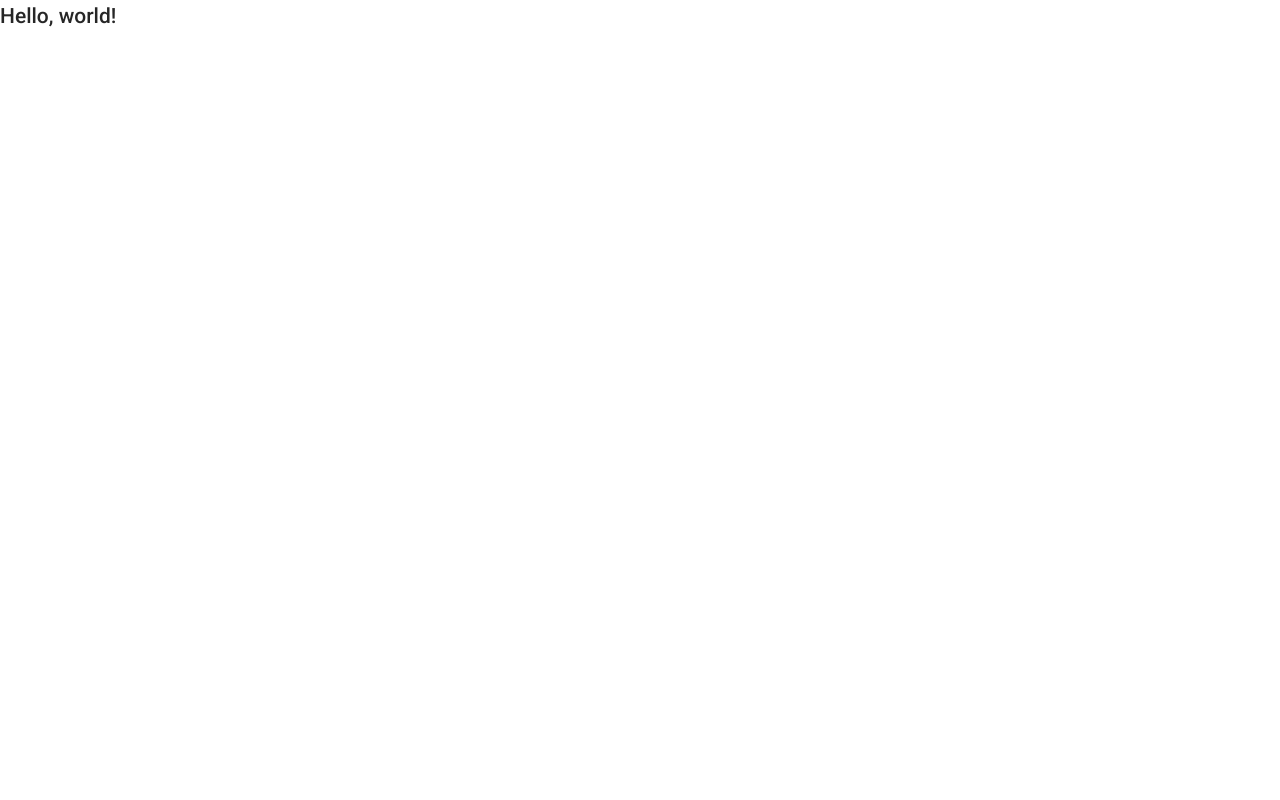
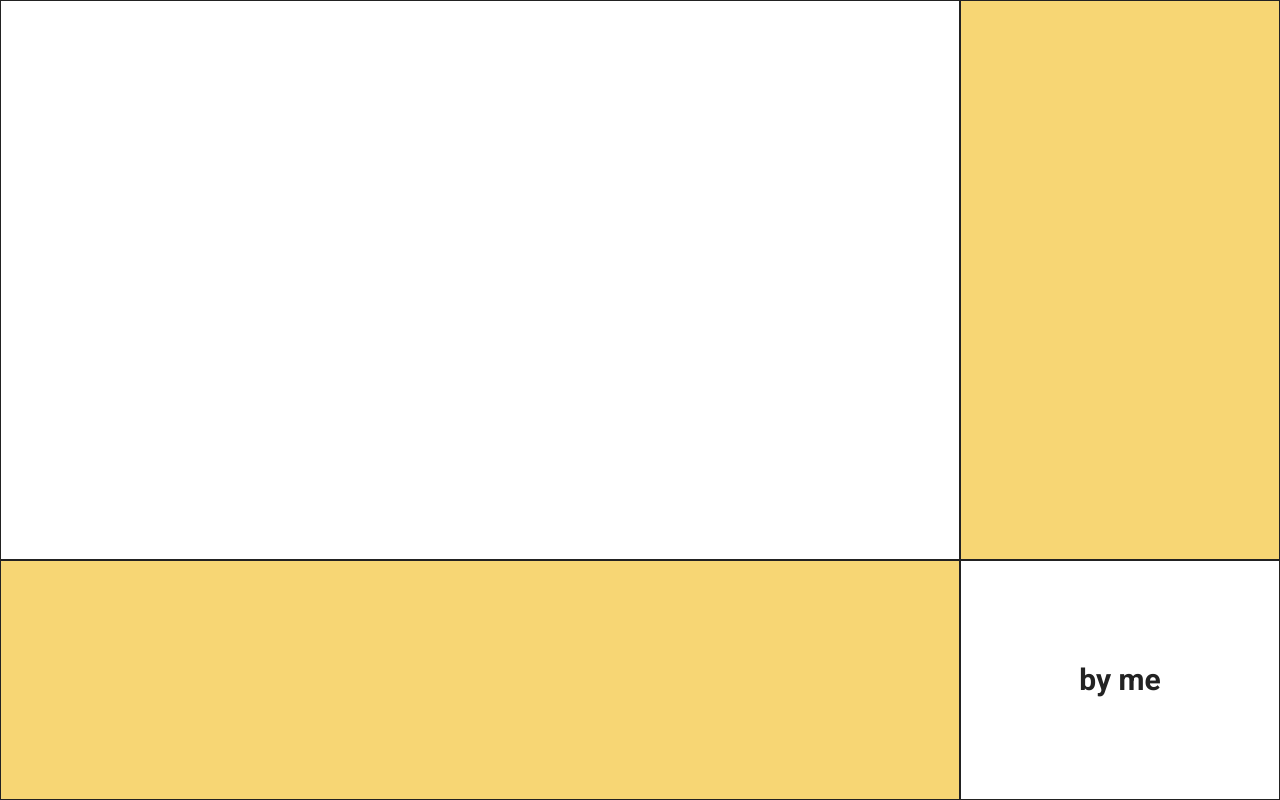
Before and after one commit to oliveiraD4vi/rick-morty, a React (Create React App) app: page / in a window 1280 px wide. Built offline with nearby package versions, Linux system fonts and the light colour scheme.

Commit message:
[003] elementos basicos de estilo adicionados

```diff
--- a/src/App.js
+++ b/src/App.js
@@ -3,7 +3,19 @@ import './styles/global.scss';
 function App() {
   return (
     <div className="App">
-      <h2>Hello, world!</h2>
+      <div className="base-container">
+        <div className="base-showcase"></div>
+
+        <div className="base"></div>
+      </div>
+
+      <div className="lateral-showcase-container">
+        <div className="lateral-showcase"></div>
+
+        <div className="element">
+          by me
+        </div>
+      </div>
     </div>
   );
 }
--- /dev/null
+++ b/src/styles/colors.scss
@@ -0,0 +1,16 @@
+:root {
+	--black-900: #000000;
+	--black-700: #222222;
+	--black-500: #444444;
+	--black-300: #666666;
+
+	--white-900: #ffffff;
+	--white-500: #fdf6e6;
+
+	--gray-900: #bbbbbb;
+	--gray-700: #999999;
+
+	--brown-500: #968a75;
+
+	--yellow-500: #f7d674;
+}
--- a/src/styles/global.scss
+++ b/src/styles/global.scss
@@ -1,5 +1,60 @@
 @import url('https://fonts.googleapis.com/css2?family=Roboto:wght@400;500;700&display=swap');
+@import './colors.scss';
 
 * {
 	font-family: 'Roboto', sans-serif;
 }
+
+.App {
+	display: flex;
+	width: 100vw;
+	height: 100vh;
+
+	.base-container {
+		width: 75%;
+		height: 100%;
+
+		.base-showcase {
+			width: 100%;
+			height: 70%;
+			padding: 20px;
+			border: 1px solid var(--black-700);
+			background-color: var(--white-900);
+		}
+
+		.base {
+			width: 100%;
+			height: 30%;
+			padding: 20px;
+			border: 1px solid var(--black-700);
+			background-color: var(--yellow-500);
+		}
+	}
+
+	.lateral-showcase-container {
+		width: 25%;
+		height: 100%;
+
+		.lateral-showcase {
+			width: 100%;
+			height: 70%;
+			padding: 20px;
+			border: 1px solid var(--black-700);
+			background-color: var(--yellow-500);
+		}
+
+		.element {
+			display: flex;
+			justify-content: center;
+			align-items: center;
+			width: 100%;
+			height: 30%;
+			padding: 20px;
+			border: 1px solid var(--black-700);
+			background-color: var(--white-900);
+			color: var(--black-700);
+			font-weight: bold;
+			font-size: 30px;
+		}
+	}
+}
```
